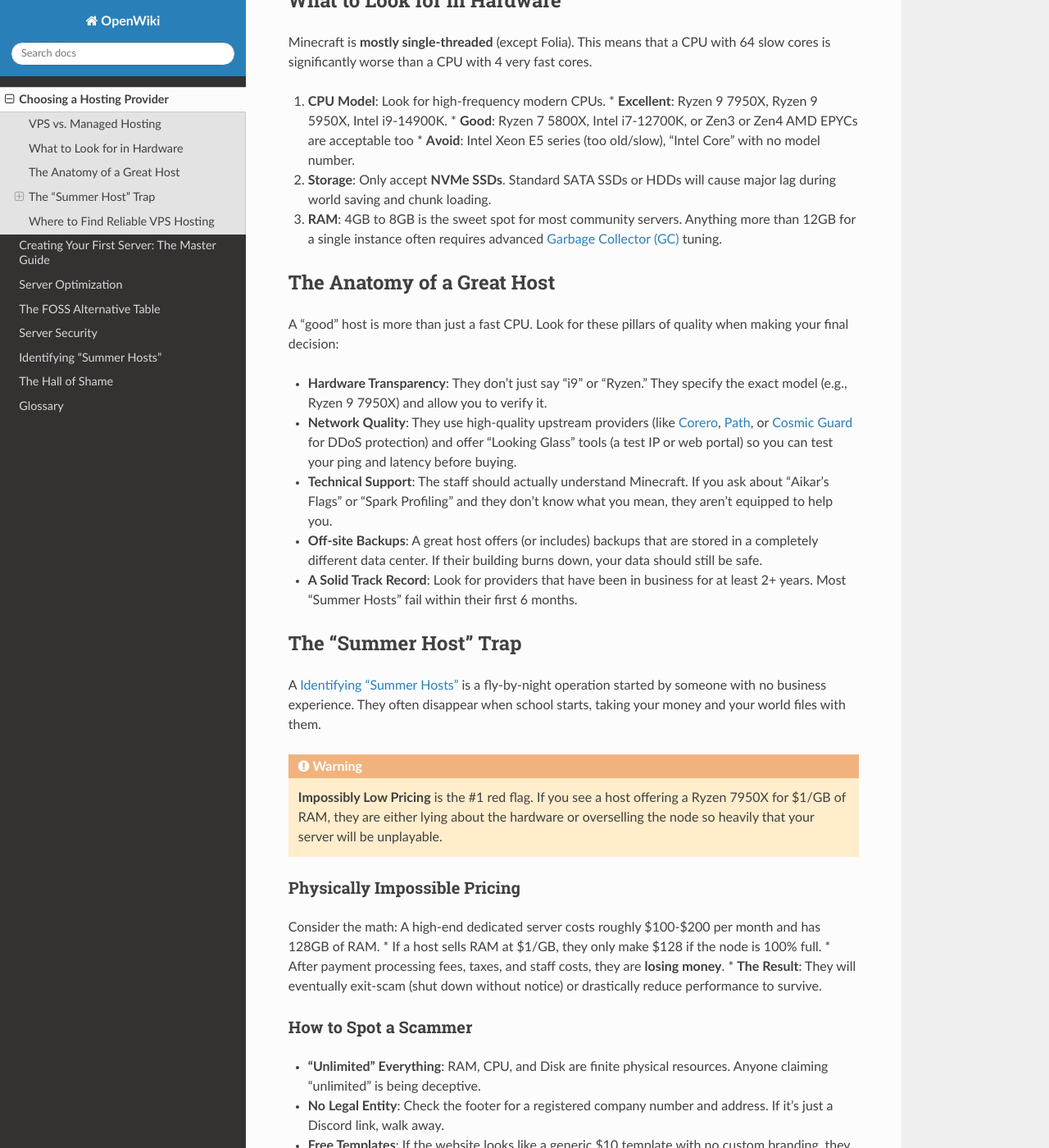
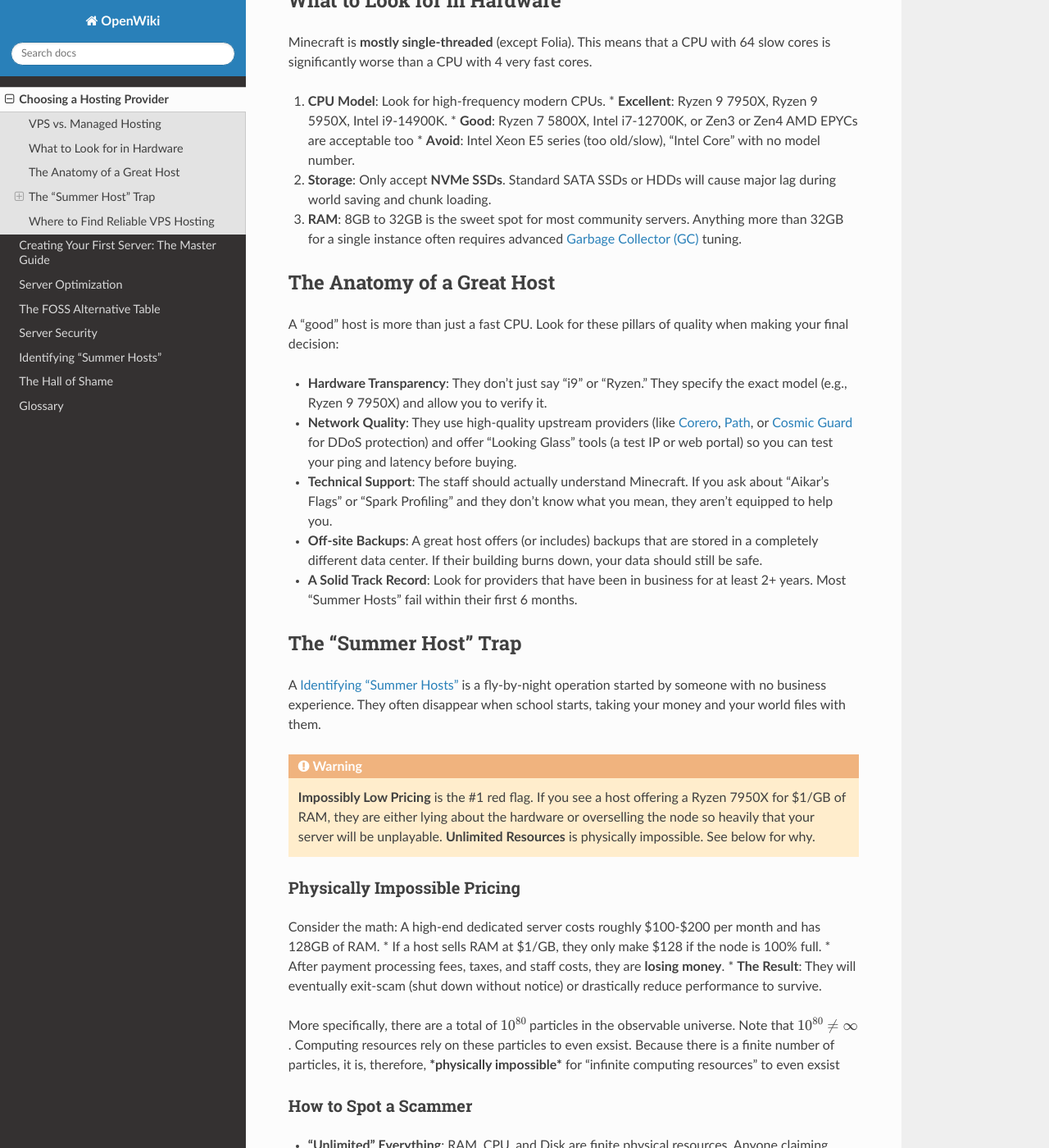
Before and after one commit to Earth1283/OpenWiki, a Sphinx documentation site: the page built from docs/source/hosting.rst, in a window 1280 px wide and 1400 px high, scrolled down 718 px. Shown: the whole window at 82% size. Built offline with Sphinx 7.4.7 and the Read the Docs theme 3.1.0, drawn with Linux system fonts in a browser that asks for light colours.

Commit message:
final hosting update for the day

```diff
--- a/docs/source/hosting.rst
+++ b/docs/source/hosting.rst
@@ -43,7 +43,7 @@
     *   **Good**: Ryzen 7 5800X, Intel i7-12700K, or Zen3 or Zen4 AMD EPYCs are acceptable too
     *   **Avoid**: Intel Xeon E5 series (too old/slow), "Intel Core" with no model number.
 2.  **Storage**: Only accept **NVMe SSDs**. Standard SATA SSDs or HDDs will cause major lag during world saving and chunk loading.
-3.  **RAM**: 4GB to 8GB is the sweet spot for most community servers. Anything more than 12GB for a single instance often requires advanced :term:`Garbage Collector (GC)` tuning.
+3.  **RAM**: 8GB to 32GB is the sweet spot for most community servers. Anything more than 32GB for a single instance often requires advanced :term:`Garbage Collector (GC)` tuning.
 
 The Anatomy of a Great Host
 ---------------------------
@@ -64,6 +64,7 @@
 .. warning::
 
    **Impossibly Low Pricing** is the #1 red flag. If you see a host offering a Ryzen 7950X for $1/GB of RAM, they are either lying about the hardware or overselling the node so heavily that your server will be unplayable.
+   **Unlimited Resources** is physically impossible. See below for why.
 
 Physically Impossible Pricing
 ~~~~~~~~~~~~~~~~~~~~~~~~~~~~~
@@ -72,6 +73,10 @@
 *   If a host sells RAM at $1/GB, they only make $128 if the node is 100% full.
 *   After payment processing fees, taxes, and staff costs, they are **losing money**.
 *   **The Result**: They will eventually exit-scam (shut down without notice) or drastically reduce performance to survive.
+
+More specifically, there are a total of :math:`10^{80}` particles in the observable universe. Note that :math:`10^{80}≠∞`.
+Computing resources rely on these particles to even exsist. Because there is a finite number of particles,
+it is, therefore, ***physically impossible*** for "infinite computing resources" to even exsist
 
 How to Spot a Scammer
 ~~~~~~~~~~~~~~~~~~~~~
```
